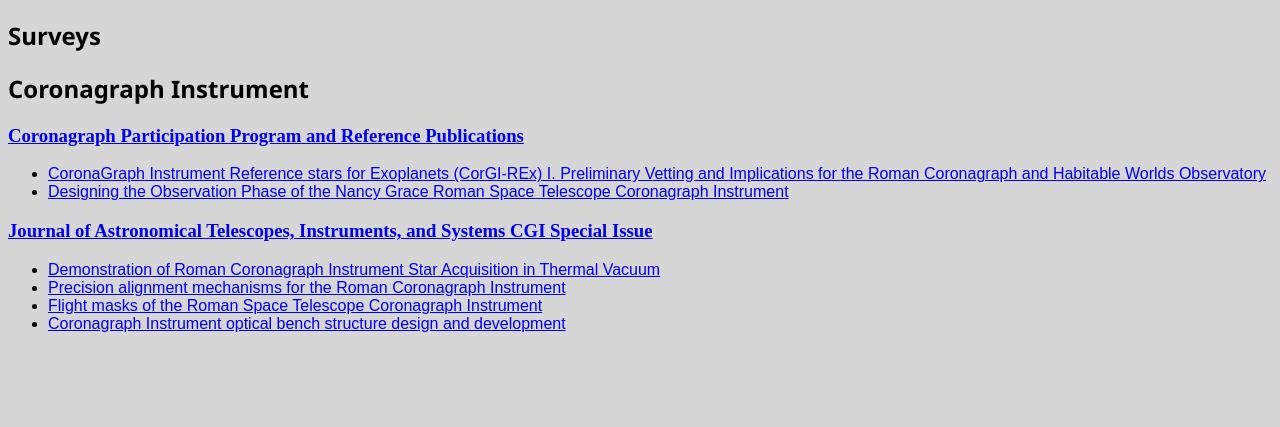
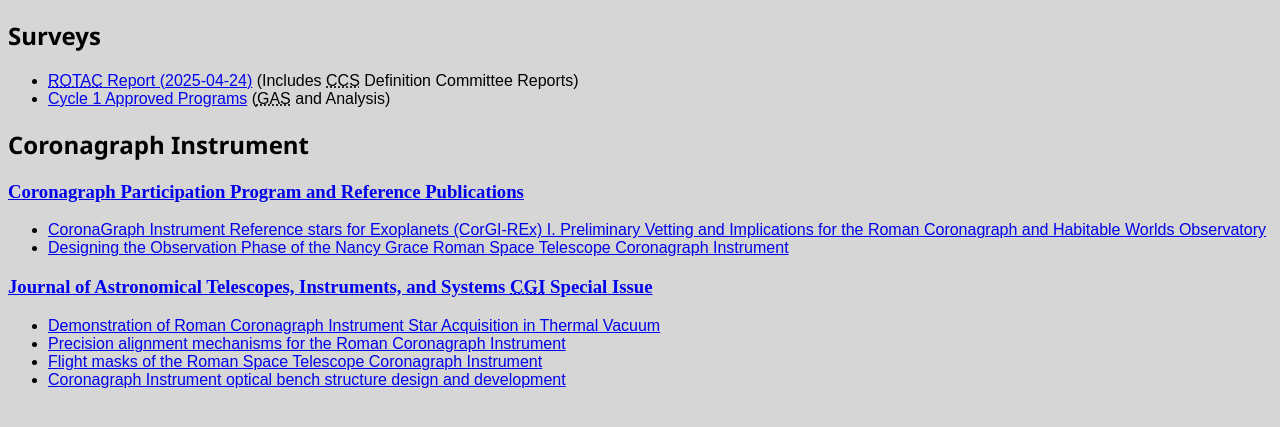
Before and after one commit to DeltaDizzy/DeltaWebsite, a plain HTML site: page research/roman.html in a window 1280 px wide. Shown: the part 61-488 px from the top of the page. Drawn offline with Linux system fonts and the light colour scheme.

Commit message:
add cycle 1 programs and rotac and abbr tags

```diff
--- a/research/roman.html
+++ b/research/roman.html
@@ -10,6 +10,10 @@
     <h1>Roman Space Telescope Sources</h1>
 
     <h2>Surveys</h2>
+    <ul>
+        <li><a href="https://assets.science.nasa.gov/content/dam/science/missions/rst/science/ROTAC-Report-20250424-v3.pdf"><abbr title="Roman Observations Time Allocation Committee">ROTAC</abbr> Report (2025-04-24)</a> (Includes <abbr title="Core Community Surveys">CCS</abbr> Definition Committee Reports)</li>
+        <li><a href="https://roman.ipac.caltech.edu/cycle1-approved-programs">Cycle 1 Approved Programs</a>  (<abbr title="General Astrophysics Surveys">GAS</abbr> and Analysis)</li>
+    </ul>
 
     <h2>Coronagraph Instrument</h2>
     <h3><a href="https://www.romancoronagraph.space/pub">Coronagraph Participation Program and Reference Publications</a></h3>
@@ -18,7 +22,7 @@
         <li><a href="https://drive.google.com/file/d/1XZub5iEusYDXqWzJFoTc0NnC4_RWVyh0/view">Designing the Observation Phase of the Nancy Grace Roman Space Telescope Coronagraph Instrument</a></li>
     </ul>
 
-    <h3><a href="https://www.spiedigitallibrary.org/journals/Journal-of-Astronomical-Telescopes-Instruments-and-Systems/volume-11/issue-02">Journal of Astronomical Telescopes, Instruments, and Systems CGI Special Issue</a></h3>
+    <h3><a href="https://www.spiedigitallibrary.org/journals/Journal-of-Astronomical-Telescopes-Instruments-and-Systems/volume-11/issue-02">Journal of Astronomical Telescopes, Instruments, and Systems <abbr title="Coronagraph Instrument">CGI</abbr> Special Issue</a></h3>
     <ul>
         <li><a href="https://arxiv.org/abs/2507.09059">Demonstration of Roman Coronagraph Instrument Star Acquisition in Thermal Vacuum</a></li>
         <li><a href="https://www.spiedigitallibrary.org/journals/Journal-of-Astronomical-Telescopes-Instruments-and-Systems/volume-11/issue-02/021405/Precision-alignment-mechanisms-for-the-Roman-Coronagraph-Instrument/10.1117/1.JATIS.11.2.021405.full">Precision alignment mechanisms for the Roman Coronagraph Instrument</a></li>
@@ -26,6 +30,5 @@
 
         <li><a href="https://www.spiedigitallibrary.org/journals/Journal-of-Astronomical-Telescopes-Instruments-and-Systems/volume-11/issue-02/021406/Coronagraph-Instrument-optical-bench-structure-design-and-development/10.1117/1.JATIS.11.2.021406.full">Coronagraph Instrument optical bench structure design and development</a></li>
     </ul>
-
   </body>
 </html>
```
